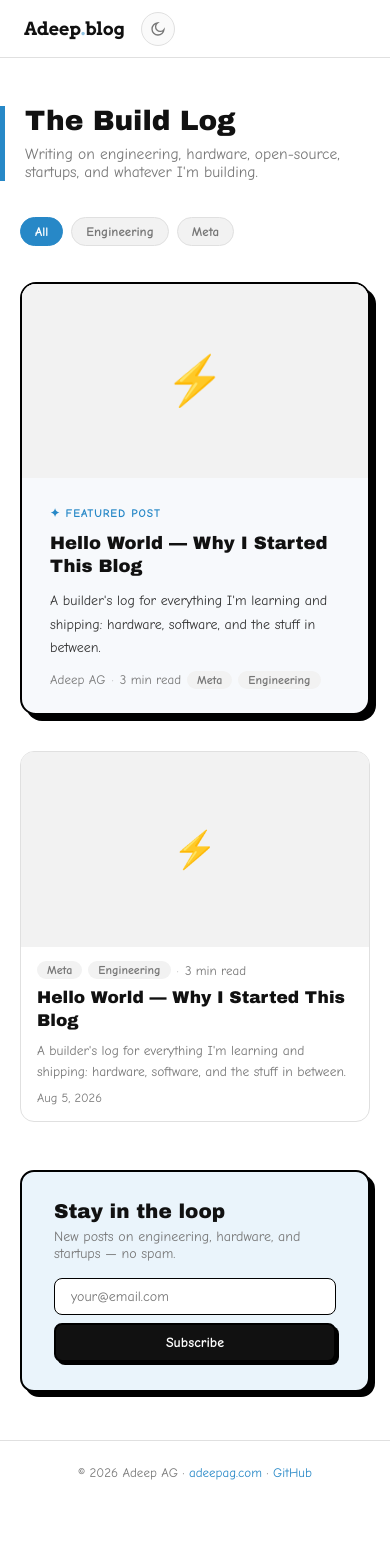
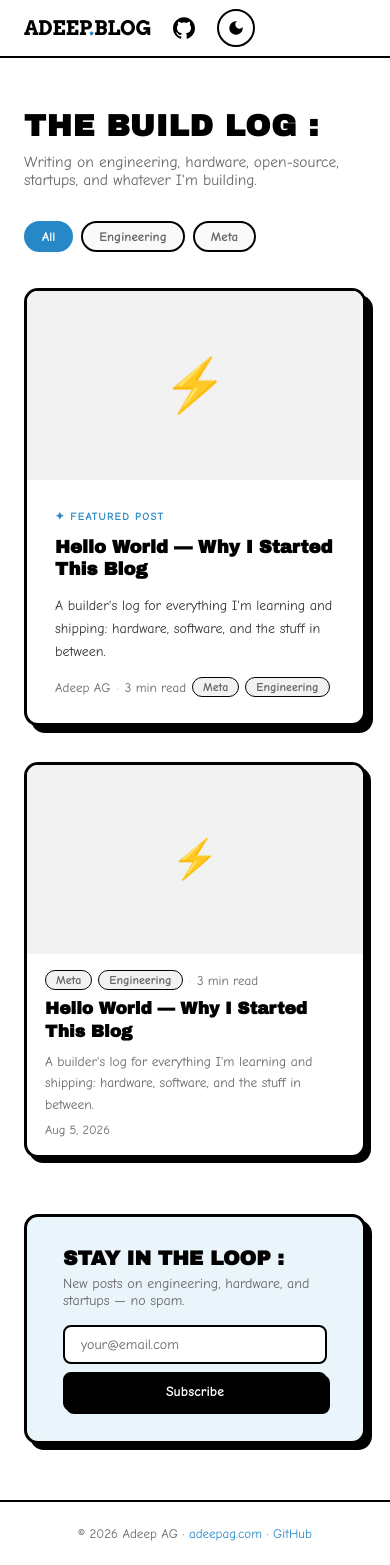
Before and after one commit to ADEEP13/blog-adeepag, a plain HTML site: page index.html in a window 390 px wide. Before the commit the page ends 1504 px from the top, so only its background shows below. Drawn offline with Linux system fonts and the light colour scheme; a web font is replaced by a local one.

Commit message:
Refactor index.html for improved SEO and styling
Updated meta tags for Open Graph and Twitter, modified styles for various elements, and improved layout and responsiveness. Changed theme toggle functionality and adjusted text content for better clarity.

```diff
--- a/index.html
+++ b/index.html
@@ -5,47 +5,64 @@
 <meta name="viewport" content="width=device-width, initial-scale=1.0" />
 <title>The Build Log — Adeep AG</title>
 <meta name="description" content="Writing on engineering, hardware, open-source, and startups by Adeep AG." />
-<meta property="og:title" content="The Build Log — Adeep AG" />
-<meta property="og:description" content="Writing on engineering, hardware, open-source, and startups." />
-<meta property="og:type" content="website" />
-<meta property="og:url" content="https://blog.adeepag.com/" />
+
+<meta property="og:title"       content="The Build Log — Adeep AG" />
+<meta property="og:description" content="Writing on engineering, hardware, open-source, and startups by Adeep AG." />
+<meta property="og:type"        content="website" />
+<meta property="og:url"         content="https://blog.adeepag.com/" />
+<meta property="og:image"       content="https://blog.adeepag.com/og-cover.png" />
+<meta name="twitter:card"        content="summary_large_image" />
+<meta name="twitter:title"       content="The Build Log — Adeep AG" />
+<meta name="twitter:description" content="Writing on engineering, hardware, open-source, and startups by Adeep AG." />
+<meta name="twitter:image"       content="https://blog.adeepag.com/og-cover.png" />
+
 <link rel="preconnect" href="https://fonts.googleapis.com" />
 <link rel="preconnect" href="https://fonts.gstatic.com" crossorigin />
 <link href="https://fonts.googleapis.com/css2?family=Arvo:wght@700&family=Archivo+Black&family=Comic+Neue:wght@400;700&family=JetBrains+Mono:wght@400;500&display=swap" rel="stylesheet" />
+
 <style>
+@font-face {
+  font-family: 'Hey Gotcha';
+  src: url('../fonts/HeyGotcha-Regular.ttf') format('truetype');
+  font-display: swap;
+}
+@font-face {
+  font-family: 'Horiza';
+  src: url('../fonts/Horizon.woff2') format('woff2'),
+       url('../fonts/Horizon.otf') format('opentype');
+  font-display: swap;
+}
+
 :root {
   --bg: #ffffff;
   --bg-soft: #fafafa;
-  --text: #111111;
+  --text: #000000;
   --text-body: #333333;
-  --text-muted: #777777;
-  --border: #e0e0e0;
-  --border-hard: #000000;
+  --text-muted: #666666;
+  --border: #000000;
   --accent: #2788c7;
   --accent-soft: #eaf4fb;
   --tag-bg: #f2f2f2;
   --card-bg: #ffffff;
-  --featured-bg: #f7f9fc;
   --nav-h: 58px;
 }
 html.dark {
   --bg: #14171a;
   --bg-soft: #1b1f23;
-  --text: #f0f0f0;
-  --text-body: #cccccc;
+  --text: #f2f2f2;
+  --text-body: #cfcfcf;
   --text-muted: #9aa0a6;
-  --border: #2e3338;
-  --border-hard: #f0f0f0;
+  --border: #f2f2f2;
   --accent: #5fb3ec;
   --accent-soft: #1d2c36;
   --tag-bg: #23272b;
   --card-bg: #1b1f23;
-  --featured-bg: #1b1f23;
 }
+
 *, *::before, *::after { box-sizing: border-box; margin: 0; padding: 0; }
 html { scroll-behavior: smooth; }
 body {
-  font-family: 'Comic Neue', 'Comic Sans MS', sans-serif;
+  font-family: 'Comic Sans MS', 'Comic Sans', 'Comic Neue', sans-serif;
   background: var(--bg);
   color: var(--text);
   min-height: 100vh;
@@ -54,19 +71,19 @@ body {
 a { color: inherit; text-decoration: none; }
 img { display: block; max-width: 100%; }
 
-/* Nav */
+/* ── Nav ── */
 .nav {
   position: sticky; top: 0; z-index: 50;
   height: var(--nav-h);
   background: var(--bg);
-  border-bottom: 1px solid var(--border);
+  border-bottom: 2px solid var(--border);
   display: flex; align-items: center;
   padding: 0 24px; gap: 16px;
   transition: background 0.2s, border-color 0.2s;
 }
 .nav-brand {
   font-family: 'Arvo', serif; font-weight: 700;
-  font-size: 18px; letter-spacing: -0.3px; flex-shrink: 0;
+  font-size: 20px; letter-spacing: -0.3px; flex-shrink: 0;
 }
 .nav-brand .dot { color: var(--accent); }
 .nav-search {
@@ -74,7 +91,7 @@ img { display: block; max-width: 100%; }
 }
 .nav-search input {
   width: 100%; padding: 7px 14px 7px 36px;
-  border: 1.5px solid var(--border); border-radius: 999px;
+  border: 2px solid var(--border); border-radius: 999px;
   background: var(--bg-soft); color: var(--text);
   font-family: inherit; font-size: 13.5px; outline: none;
   transition: border-color 0.2s;
@@ -85,182 +102,181 @@ img { display: block; max-width: 100%; }
   position: absolute; left: 12px; top: 50%;
   transform: translateY(-50%); color: var(--text-muted); pointer-events: none;
 }
-.nav-links { display: flex; align-items: center; gap: 8px; flex-shrink: 0; }
+.nav-links { display: flex; align-items: center; gap: 6px; flex-shrink: 0; }
 .nav-link {
-  font-size: 13.5px; color: var(--text-muted);
+  font-family: 'Hey Gotcha', 'Comic Sans MS', sans-serif;
+  font-size: 14px; color: var(--accent);
   padding: 6px 10px; border-radius: 8px;
-  transition: color 0.15s, background 0.15s;
+  text-decoration: underline; text-underline-offset: 3px;
+  text-transform: uppercase;
+  transition: opacity 0.15s;
 }
-.nav-link:hover { color: var(--text); background: var(--tag-bg); }
-.theme-btn {
-  width: 34px; height: 34px; border-radius: 999px;
-  border: 1.5px solid var(--border); background: var(--bg-soft);
-  cursor: pointer; display: flex; align-items: center; justify-content: center;
-  color: var(--text-muted); transition: border-color 0.2s, color 0.2s, background 0.2s;
+.nav-link:hover { opacity: 0.7; }
+
+/* GitHub icon link */
+.nav-github {
+  display: inline-flex; align-items: center; justify-content: center;
+  width: 34px; height: 34px; border-radius: 50%;
+  color: var(--text); transition: opacity 0.2s;
   flex-shrink: 0;
 }
-.theme-btn:hover { border-color: var(--accent); color: var(--accent); }
+.nav-github:hover { opacity: 0.6; }
+.nav-github svg { width: 22px; height: 22px; fill: currentColor; }
 
-/* Layout */
-.container { max-width: 900px; margin: 0 auto; padding: 0 20px; }
+/* Theme toggle */
+.theme-toggle {
+  display: inline-flex; align-items: center; justify-content: center;
+  width: 38px; height: 38px;
+  border: 2px solid var(--border); border-radius: 50%;
+  background: var(--bg); color: var(--text);
+  cursor: pointer; flex-shrink: 0;
+  transition: opacity 0.2s;
+}
+.theme-toggle:hover { opacity: 0.7; }
+.theme-toggle svg { width: 18px; height: 18px; fill: currentColor; }
 
-/* Page Header */
-.page-header {
-  border-left: 5px solid var(--accent);
-  padding-left: 20px; padding-right: 20px;
-  margin: 48px auto 36px; max-width: 900px;
+/* ── Layout ── */
+.container { max-width: 960px; margin: 0 auto; padding: 0 24px; }
+
+.page-header { margin: 52px auto 32px; max-width: 960px; padding: 0 24px; }
+.page-header h1 {
+  font-family: 'Horiza', 'Archivo Black', sans-serif; font-weight: 700;
+  font-size: clamp(30px, 5vw, 48px); color: var(--text); line-height: 1.1;
+  letter-spacing: 1px;
 }
-.page-header h1 {
-  font-family: 'Archivo Black', sans-serif; font-weight: 400;
-  font-size: clamp(28px, 5vw, 42px); color: var(--text); line-height: 1.1;
-}
-.page-header p { color: var(--text-muted); font-size: 15.5px; margin-top: 8px; }
+.page-header p { color: var(--text-muted); font-size: 15.5px; margin-top: 10px; }
 
-/* Tag Filter */
+/* Tag filter bar */
 .tag-bar {
-  max-width: 900px; margin: 0 auto 36px;
-  padding: 0 20px; display: flex; flex-wrap: wrap; gap: 8px;
+  max-width: 960px; margin: 0 auto 36px;
+  padding: 0 24px; display: flex; flex-wrap: wrap; gap: 8px;
 }
 .tag-filter {
-  padding: 6px 14px; border-radius: 999px; font-size: 13px; font-weight: 700;
-  cursor: pointer; border: 1.5px solid var(--border); background: var(--tag-bg);
+  padding: 6px 16px; border-radius: 999px; font-size: 13px; font-weight: 700;
+  cursor: pointer; border: 2px solid var(--border); background: var(--bg-soft);
   color: var(--text-muted); transition: all 0.15s; user-select: none;
+  font-family: inherit;
 }
 .tag-filter:hover { border-color: var(--accent); color: var(--accent); }
 .tag-filter.active { background: var(--accent); border-color: var(--accent); color: #fff; }
 
-/* Featured Post */
-.featured-wrap { max-width: 900px; margin: 0 auto 36px; padding: 0 20px; }
+/* ── Featured card ── */
+.featured-wrap { max-width: 960px; margin: 0 auto 36px; padding: 0 24px; }
 .featured-card {
   display: grid; grid-template-columns: 1fr 1fr;
-  border: 2px solid var(--border-hard); border-radius: 16px;
-  box-shadow: 6px 6px 0 var(--border-hard);
-  overflow: hidden; background: var(--featured-bg);
+  border: 3px solid var(--border); border-radius: 14px;
+  box-shadow: 7px 7px 0 var(--border);
+  overflow: hidden; background: var(--card-bg);
   transition: transform 0.15s, box-shadow 0.15s; cursor: pointer;
 }
-.featured-card:hover { transform: translate(-3px,-3px); box-shadow: 9px 9px 0 var(--border-hard); }
+.featured-card:hover { transform: translate(-3px,-3px); box-shadow: 10px 10px 0 var(--border); }
 .featured-thumb {
-  position: relative; min-height: 240px;
-  overflow: hidden; background: var(--tag-bg);
+  position: relative; min-height: 260px; overflow: hidden; background: var(--tag-bg);
 }
-.featured-thumb img {
-  width: 100%; height: 100%; object-fit: cover; position: absolute; inset: 0;
+.featured-thumb img { width:100%; height:100%; object-fit:cover; position:absolute; inset:0; }
+.thumb-placeholder {
+  position:absolute; inset:0; display:flex; align-items:center;
+  justify-content:center; font-size:52px; background:var(--tag-bg);
 }
-.thumb-placeholder {
-  position: absolute; inset: 0;
-  display: flex; align-items: center; justify-content: center;
-  font-size: 48px; background: var(--tag-bg);
-}
-.featured-body {
-  padding: 28px 28px 24px; display: flex; flex-direction: column; gap: 12px;
-}
+.featured-body { padding: 30px 28px 26px; display:flex; flex-direction:column; gap:14px; }
 .featured-label {
-  font-size: 11.5px; font-weight: 700; letter-spacing: 0.08em;
+  font-size: 11px; font-weight: 700; letter-spacing: 0.1em;
   text-transform: uppercase; color: var(--accent);
+  font-family: 'Hey Gotcha', 'Comic Sans MS', sans-serif;
 }
 .featured-title {
-  font-family: 'Archivo Black', sans-serif; font-weight: 400;
-  font-size: clamp(18px,2.5vw,24px); color: var(--text); line-height: 1.25;
+  font-family: 'Horiza', 'Archivo Black', sans-serif; font-weight: 700;
+  font-size: clamp(18px, 2.5vw, 24px); color: var(--text); line-height: 1.2;
 }
-.featured-excerpt { font-size: 14px; color: var(--text-body); line-height: 1.65; flex: 1; }
+.featured-excerpt { font-size: 14px; color: var(--text-body); line-height: 1.65; flex:1; }
 
-/* Post Meta */
+/* Post meta */
 .post-meta {
   display: flex; align-items: center; flex-wrap: wrap;
   gap: 6px; font-size: 13px; color: var(--text-muted);
 }
-.dot { opacity: 0.5; }
+.sep { opacity: 0.4; }
 .tag {
   display: inline-block; padding: 2px 10px; border-radius: 999px;
   background: var(--tag-bg); color: var(--text-muted);
-  font-size: 12px; font-weight: 700;
+  font-size: 12px; font-weight: 700; border: 1.5px solid var(--border);
 }
 
-/* Post Grid */
-.post-grid-wrap { max-width: 900px; margin: 0 auto 48px; padding: 0 20px; }
-.post-grid { display: grid; grid-template-columns: repeat(2,1fr); gap: 24px; }
+/* ── Post grid ── */
+.post-grid-wrap { max-width: 960px; margin: 0 auto 56px; padding: 0 24px; }
+.post-grid { display: grid; grid-template-columns: repeat(2,1fr); gap: 26px; }
 .post-card {
   display: flex; flex-direction: column;
-  border: 1px solid var(--border); border-radius: 14px;
+  border: 3px solid var(--border); border-radius: 14px;
   overflow: hidden; background: var(--card-bg);
-  transition: transform 0.15s, box-shadow 0.15s, border-color 0.15s; cursor: pointer;
+  box-shadow: 5px 5px 0 var(--border);
+  transition: transform 0.15s, box-shadow 0.15s; cursor: pointer;
 }
-.post-card:hover {
-  transform: translate(-3px,-3px);
-  box-shadow: 6px 6px 0 var(--border-hard); border-color: var(--accent);
+.post-card:hover { transform: translate(-3px,-3px); box-shadow: 8px 8px 0 var(--border); }
+.post-card-thumb {
+  aspect-ratio: 16/9; overflow: hidden; background: var(--tag-bg); position: relative;
 }
-.post-card-thumb {
-  aspect-ratio: 16/9; overflow: hidden;
-  background: var(--tag-bg); position: relative;
+.post-card-thumb img { width:100%; height:100%; object-fit:cover; transition: transform 0.3s; }
+.post-card:hover .post-card-thumb img { transform: scale(1.04); }
+.thumb-emoji {
+  position:absolute; inset:0; display:flex; align-items:center;
+  justify-content:center; font-size:38px;
 }
-.post-card-thumb img {
-  width: 100%; height: 100%; object-fit: cover; transition: transform 0.3s;
-}
-.post-card:hover .post-card-thumb img { transform: scale(1.03); }
-.thumb-emoji {
-  position: absolute; inset: 0; display: flex; align-items: center;
-  justify-content: center; font-size: 36px; background: var(--tag-bg);
-}
-.post-card-body {
-  padding: 14px 16px 16px; display: flex;
-  flex-direction: column; gap: 8px; flex: 1;
-}
+.post-card-body { padding: 16px 18px 18px; display:flex; flex-direction:column; gap:8px; flex:1; }
 .post-card-title {
-  font-family: 'Archivo Black', sans-serif; font-weight: 400;
+  font-family: 'Horiza', 'Archivo Black', sans-serif; font-weight: 700;
   font-size: 17px; color: var(--text); line-height: 1.3;
 }
-.post-card-excerpt { font-size: 13.5px; color: var(--text-muted); line-height: 1.6; flex: 1; }
+.post-card-excerpt { font-size: 13.5px; color: var(--text-muted); line-height: 1.6; flex:1; }
 .post-card-date { font-size: 12.5px; color: var(--text-muted); margin-top: auto; }
 
 /* Skeletons */
 .skeleton-featured {
-  height: 280px; border: 2px solid var(--border); border-radius: 16px;
+  height: 280px; border: 3px solid var(--tag-bg); border-radius: 14px;
   background: var(--bg-soft); animation: pulse 1.4s ease-in-out infinite;
 }
 .skeleton-card {
-  height: 260px; border: 1px solid var(--border); border-radius: 14px;
+  height: 260px; border: 3px solid var(--tag-bg); border-radius: 14px;
   background: var(--bg-soft); animation: pulse 1.4s ease-in-out infinite;
 }
-@keyframes pulse { 0%,100% { opacity:1; } 50% { opacity:0.5; } }
+@keyframes pulse { 0%,100%{opacity:1} 50%{opacity:0.45} }
+.empty-state { grid-column:1/-1; text-align:center; padding:56px 20px; color:var(--text-muted); font-size:15px; }
+.empty-state strong { display:block; font-size:20px; margin-bottom:8px; color:var(--text); }
 
-.empty-state { grid-column: 1/-1; text-align: center; padding: 48px 20px; color: var(--text-muted); font-size: 15px; }
-.empty-state strong { display: block; font-size: 18px; margin-bottom: 8px; color: var(--text); }
-
-/* Newsletter */
-.newsletter-wrap { max-width: 900px; margin: 0 auto 48px; padding: 0 20px; }
+/* ── Newsletter ── */
+.newsletter-wrap { max-width: 960px; margin: 0 auto 56px; padding: 0 24px; }
 .newsletter-strip {
-  background: var(--accent-soft); border: 2px solid var(--border-hard);
-  border-radius: 14px; box-shadow: 5px 5px 0 var(--border-hard);
-  padding: 28px 32px; display: flex; align-items: center; gap: 32px;
+  background: var(--accent-soft); border: 3px solid var(--border);
+  border-radius: 14px; box-shadow: 6px 6px 0 var(--border);
+  padding: 30px 36px; display: flex; align-items: center; gap: 36px;
 }
-.newsletter-text { flex: 1; }
+.newsletter-text { flex:1; }
 .newsletter-text h3 {
-  font-family: 'Archivo Black', sans-serif; font-weight: 400;
+  font-family: 'Horiza', 'Archivo Black', sans-serif; font-weight: 700;
   font-size: 20px; color: var(--text); margin-bottom: 6px;
 }
 .newsletter-text p { font-size: 14px; color: var(--text-muted); }
-.newsletter-form { display: flex; gap: 8px; flex-shrink: 0; }
+.newsletter-form { display:flex; gap:8px; flex-shrink:0; }
 .newsletter-form input {
-  padding: 9px 16px; border: 1.5px solid var(--border-hard); border-radius: 8px;
-  background: var(--bg); color: var(--text);
-  font-family: inherit; font-size: 14px; outline: none; width: 200px;
-  transition: border-color 0.2s;
+  padding: 9px 16px; border: 2px solid var(--border); border-radius: 8px;
+  background: var(--bg); color: var(--text); font-family: inherit;
+  font-size: 14px; outline: none; width: 200px; transition: border-color 0.2s;
 }
 .newsletter-form input:focus { border-color: var(--accent); }
 .newsletter-form input::placeholder { color: var(--text-muted); }
 .btn-subscribe {
-  padding: 9px 18px; border: 2px solid var(--border-hard); border-radius: 8px;
+  padding: 9px 20px; border: 2px solid var(--border); border-radius: 8px;
   background: var(--text); color: var(--bg); font-family: inherit;
   font-size: 14px; font-weight: 700; cursor: pointer;
-  box-shadow: 3px 3px 0 var(--border-hard);
+  box-shadow: 3px 3px 0 var(--border);
   transition: transform 0.12s, box-shadow 0.12s;
 }
-.btn-subscribe:hover { transform: translate(-2px,-2px); box-shadow: 5px 5px 0 var(--border-hard); }
+.btn-subscribe:hover { transform: translate(-2px,-2px); box-shadow: 5px 5px 0 var(--border); }
 
 /* Footer */
 footer {
-  border-top: 1px solid var(--border);
-  text-align: center; font-size: 13px; color: var(--text-muted); padding: 24px 20px;
+  border-top: 2px solid var(--border); text-align: center;
+  font-size: 13px; color: var(--text-muted); padding: 24px 20px;
 }
 footer a { color: var(--accent); }
 footer a:hover { text-decoration: underline; }
@@ -283,7 +299,7 @@ footer a:hover { text-decoration: underline; }
 <body>
 
 <nav class="nav">
-  <a class="nav-brand" href="/">Adeep<span class="dot">.</span>blog</a>
+  <a class="nav-brand" href="/">ADEEP<span class="dot">.</span>BLOG</a>
   <div class="nav-search">
     <svg class="nav-search-icon" width="14" height="14" fill="none" stroke="currentColor" stroke-width="2" viewBox="0 0 24 24">
       <circle cx="11" cy="11" r="8"/><line x1="21" y1="21" x2="16.65" y2="16.65"/>
@@ -291,18 +307,21 @@ footer a:hover { text-decoration: underline; }
     <input type="search" id="searchInput" placeholder="Search posts…" autocomplete="off" />
   </div>
   <div class="nav-links">
-    <a class="nav-link" href="https://adeepag.com" target="_blank" rel="noopener">adeepag.com</a>
-    <a class="nav-link" href="https://github.com/adeep13" target="_blank" rel="noopener">GitHub</a>
-    <button class="theme-btn" id="themeToggle" aria-label="Toggle dark mode">
-      <svg id="themeIcon" width="16" height="16" fill="none" stroke="currentColor" stroke-width="2" viewBox="0 0 24 24">
-        <path d="M21 12.79A9 9 0 1111.21 3a7 7 0 109.79 9.79z"/>
+    <a class="nav-link" href="https://adeepag.com">Home</a>
+    <!-- GitHub logo icon -->
+    <a class="nav-github" href="https://github.com/adeep13" target="_blank" rel="noopener" aria-label="GitHub">
+      <svg viewBox="0 0 24 24" xmlns="http://www.w3.org/2000/svg">
+        <path d="M12 .297c-6.63 0-12 5.373-12 12 0 5.303 3.438 9.8 8.205 11.385.6.113.82-.258.82-.577 0-.285-.01-1.04-.015-2.04-3.338.724-4.042-1.61-4.042-1.61C4.422 18.07 3.633 17.7 3.633 17.7c-1.087-.744.084-.729.084-.729 1.205.084 1.838 1.236 1.838 1.236 1.07 1.835 2.809 1.305 3.495.998.108-.776.417-1.305.76-1.605-2.665-.3-5.466-1.332-5.466-5.93 0-1.31.465-2.38 1.235-3.22-.135-.303-.54-1.523.105-3.176 0 0 1.005-.322 3.3 1.23.96-.267 1.98-.399 3-.405 1.02.006 2.04.138 3 .405 2.28-1.552 3.285-1.23 3.285-1.23.645 1.653.24 2.873.12 3.176.765.84 1.23 1.91 1.23 3.22 0 4.61-2.805 5.625-5.475 5.92.42.36.81 1.096.81 2.22 0 1.606-.015 2.896-.015 3.286 0 .315.21.69.825.57C20.565 22.092 24 17.592 24 12.297c0-6.627-5.373-12-12-12"/>
       </svg>
-    </button>
+    </a>
   </div>
+  <button class="theme-toggle" id="themeToggle" aria-label="Toggle dark mode">
+    <svg id="themeIcon" viewBox="0 0 24 24"><path d="M12 3a9 9 0 1 0 9 9c0-.46-.04-.92-.1-1.36a5.389 5.389 0 0 1-4.4 2.26 5.403 5.403 0 0 1-3.14-9.8c-.44-.06-.9-.1-1.36-.1z"/></svg>
+  </button>
 </nav>
 
-<div class="page-header container">
-  <h1>The Build Log</h1>
+<div class="page-header">
+  <h1>THE BUILD LOG :</h1>
   <p>Writing on engineering, hardware, open-source, startups, and whatever I'm building.</p>
 </div>
 
@@ -326,7 +345,7 @@ footer a:hover { text-decoration: underline; }
 <div class="newsletter-wrap">
   <div class="newsletter-strip">
     <div class="newsletter-text">
-      <h3>Stay in the loop</h3>
+      <h3>STAY IN THE LOOP :</h3>
       <p>New posts on engineering, hardware, and startups — no spam.</p>
     </div>
     <div class="newsletter-form">
@@ -339,37 +358,35 @@ footer a:hover { text-decoration: underline; }
 <footer>
   © <span id="footerYear"></span> Adeep AG ·
   <a href="https://adeepag.com" target="_blank" rel="noopener">adeepag.com</a> ·
-  <a href="https://github.com/adeepag" target="_blank" rel="noopener">GitHub</a>
+  <a href="https://github.com/adeep13" target="_blank" rel="noopener">GitHub</a>
 </footer>
 
 <script>
-  // ─── CONFIG ───────────────────────────────────────────────────
-  // All posts are listed in posts/index.json — no backend needed.
-  // To add a post: add an entry there and drop posts/{slug}.html.
   const POSTS_INDEX = 'posts/index.json';
   const POST_PAGE   = 'posts/post.html';
-  // ──────────────────────────────────────────────────────────────
 
   document.getElementById('footerYear').textContent = new Date().getFullYear();
 
   /* ── Dark mode ── */
-  const THEME_KEY = 'blog-theme';
+  const THEME_KEY = 'site-theme';
   const html = document.documentElement;
-  const themeBtn = document.getElementById('themeToggle');
-  const SUN = `<svg width="16" height="16" fill="none" stroke="currentColor" stroke-width="2" viewBox="0 0 24 24"><circle cx="12" cy="12" r="5"/><line x1="12" y1="1" x2="12" y2="3"/><line x1="12" y1="21" x2="12" y2="23"/><line x1="4.22" y1="4.22" x2="5.64" y2="5.64"/><line x1="18.36" y1="18.36" x2="19.78" y2="19.78"/><line x1="1" y1="12" x2="3" y2="12"/><line x1="21" y1="12" x2="23" y2="12"/><line x1="4.22" y1="19.78" x2="5.64" y2="18.36"/><line x1="18.36" y1="5.64" x2="19.78" y2="4.22"/></svg>`;
-  const MOON = `<svg width="16" height="16" fill="none" stroke="currentColor" stroke-width="2" viewBox="0 0 24 24"><path d="M21 12.79A9 9 0 1111.21 3a7 7 0 109.79 9.79z"/></svg>`;
+  const themeToggle = document.getElementById('themeToggle');
+  const themeIcon   = document.getElementById('themeIcon');
 
-  function applyTheme(t) {
-    html.classList.toggle('dark', t === 'dark');
-    themeBtn.innerHTML = t === 'dark' ? SUN : MOON;
+  function setTheme(mode) {
+    if (mode === 'dark') {
+      html.classList.add('dark');
+      themeIcon.innerHTML = '<path d="M6.76 4.84l-1.8-1.79-1.41 1.41 1.79 1.79 1.42-1.41zM4 10.5H1v2h3v-2zm9-9.95h-2V3.5h2V.55zm7.45 3.91l-1.41-1.41-1.79 1.79 1.41 1.41 1.79-1.79zm-3.21 13.7l1.79 1.8 1.41-1.41-1.8-1.79-1.4 1.4zM20 10.5v2h3v-2h-3zm-8-5a5 5 0 100 10 5 5 0 000-10zm-1 16.95h2V19.5h-2v2.95zm-7.45-3.91l1.41 1.41 1.79-1.8-1.41-1.41-1.79 1.8z"/>';
+    } else {
+      html.classList.remove('dark');
+      themeIcon.innerHTML = '<path d="M12 3a9 9 0 1 0 9 9c0-.46-.04-.92-.1-1.36a5.389 5.389 0 0 1-4.4 2.26 5.403 5.403 0 0 1-3.14-9.8c-.44-.06-.9-.1-1.36-.1z"/>';
+    }
+    localStorage.setItem(THEME_KEY, mode);
   }
+
   const saved = localStorage.getItem(THEME_KEY) || (matchMedia('(prefers-color-scheme:dark)').matches ? 'dark' : 'light');
-  applyTheme(saved);
-  themeBtn.addEventListener('click', () => {
-    const next = html.classList.contains('dark') ? 'light' : 'dark';
-    localStorage.setItem(THEME_KEY, next);
-    applyTheme(next);
-  });
+  setTheme(saved);
+  themeToggle.addEventListener('click', () => setTheme(html.classList.contains('dark') ? 'light' : 'dark'));
 
   /* ── Helpers ── */
   function fmtDate(iso) {
@@ -378,10 +395,6 @@ footer a:hover { text-decoration: underline; }
   }
   function tagsHtml(tags) {
     return (tags || []).map(t => `<span class="tag">${t}</span>`).join('');
-  }
-  function thumbHtml(post, cls) {
-    if (post.image) return `<img src="${post.image}" alt="${post.title}" loading="lazy">`;
-    return `<div class="${cls}">${post.emoji || '📝'}</div>`;
   }
 
   /* ── Render ── */
@@ -399,8 +412,7 @@ footer a:hover { text-decoration: underline; }
           <p class="featured-excerpt">${post.excerpt || ''}</p>
           <div class="post-meta">
             <span>Adeep AG</span>
-            <span class="dot">·</span>
-            ${post.reading_time ? `<span>${post.reading_time} min read</span>` : ''}
+            ${post.reading_time ? `<span class="sep">·</span><span>${post.reading_time} min read</span>` : ''}
             ${tagsHtml(post.tags)}
           </div>
         </div>
@@ -423,7 +435,7 @@ footer a:hover { text-decoration: underline; }
         <div class="post-card-body">
           <div class="post-meta">
             ${tagsHtml(post.tags)}
-            ${post.reading_time ? `<span class="dot">·</span><span>${post.reading_time} min read</span>` : ''}
+            ${post.reading_time ? `<span class="sep">·</span><span>${post.reading_time} min read</span>` : ''}
           </div>
           <h3 class="post-card-title">${post.title}</h3>
           <p class="post-card-excerpt">${post.excerpt || ''}</p>
@@ -464,10 +476,9 @@ footer a:hover { text-decoration: underline; }
     }
     renderGrid(rest);
 
-    // also filter featured visibility
     if (featured) {
       const tagOk = activeTag === 'all' || (featured.tags || []).map(t => t.toLowerCase()).includes(activeTag);
-      const qOk = !q || (featured.title + ' ' + (featured.excerpt || '')).toLowerCase().includes(q);
+      const qOk   = !q || (featured.title + ' ' + (featured.excerpt || '')).toLowerCase().includes(q);
       document.getElementById('featuredWrap').style.display = (tagOk && qOk) ? '' : 'none';
     }
   }
@@ -475,7 +486,6 @@ footer a:hover { text-decoration: underline; }
   /* ── Load ── */
   async function loadPosts() {
     try {
-      // Cache-bust with timestamp so GitHub Pages serves fresh JSON after a push
       const res = await fetch(`${POSTS_INDEX}?v=${Date.now()}`);
       if (!res.ok) throw new Error(`HTTP ${res.status}`);
       const posts = await res.json();
@@ -485,8 +495,6 @@ footer a:hover { text-decoration: underline; }
 
       if (posts.length > 0) {
         renderFeatured(posts[0]);
-        // Grid shows all posts except featured only when there are multiple;
-        // if only 1 post exists, also show it in the grid so the page isn't empty.
         renderGrid(posts.length > 1 ? posts.slice(1) : posts);
       } else {
         document.getElementById('featuredWrap').innerHTML = '';
```
